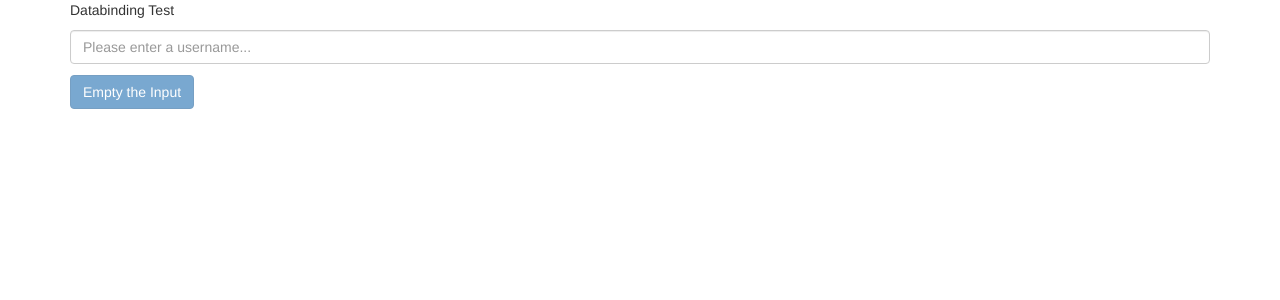
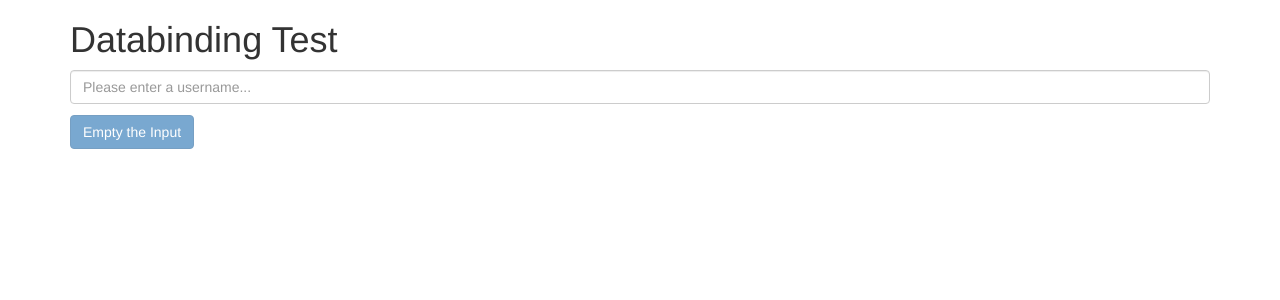
Before and after one commit to caylemh/udemy-angular, an Angular app: page / in a window 1280 px wide. Shown: the top 300 px of the page. Built offline with nearby package versions, Linux system fonts and the light colour scheme.

Commit message:
small formatting changes

```diff
--- a/src/app/databinding-test/databinding-test.component.html
+++ b/src/app/databinding-test/databinding-test.component.html
@@ -1,4 +1,4 @@
-<p>Databinding Test</p>
+<h1>Databinding Test</h1>
 <input
     type="text"
     class="form-control"
```
